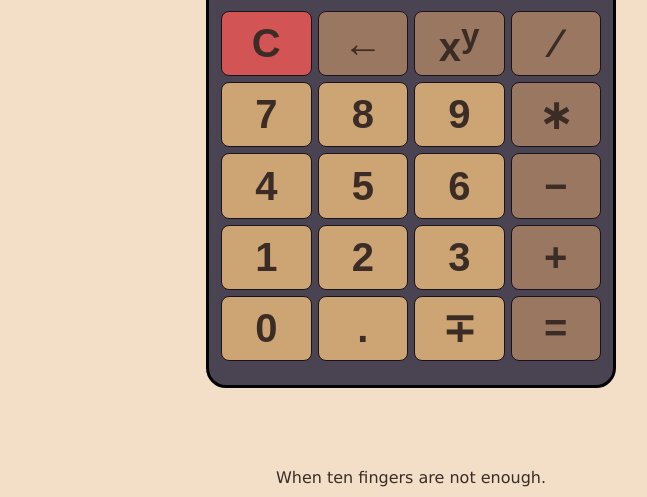
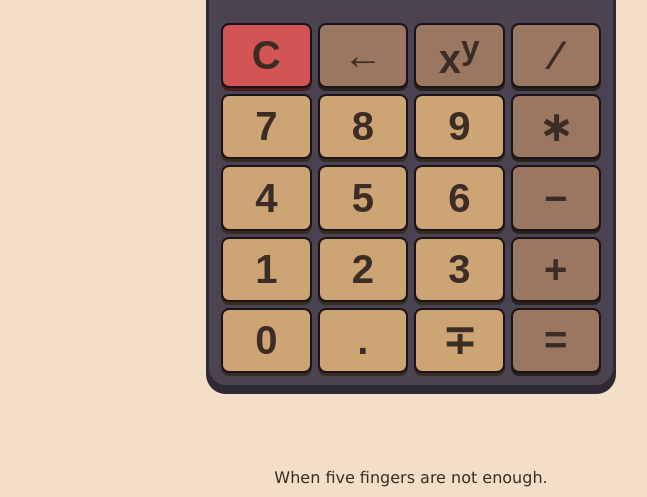
Before and after one commit to Vital-uK/Calculator, a plain HTML site: page index.html in a window 1280 px wide. Shown: the part 303-800 px from the top of the page, without its empty margins (229-876 px from the left). Drawn offline with Linux system fonts and the light colour scheme.

Commit message:
add shadows and button animation

```diff
--- a/index.html
+++ b/index.html
@@ -27,36 +27,36 @@
 
             <div class="button-container">
                 <div class="button-column">
-                    <button class="calc-button" id="clear">C</button>
-                    <button class="calc-button">7</button>
-                    <button class="calc-button">4</button>
-                    <button class="calc-button">1</button>
-                    <button class="calc-button">0</button>
+                    <button value="clear"  class="calc-button" id="clear">C</button>
+                    <button value="7" class="calc-button">7</button>
+                    <button value="4" class="calc-button">4</button>
+                    <button value="1" class="calc-button">1</button>
+                    <button value="0" class="calc-button">0</button>
                 </div>
                 <div class="button-column">
-                    <button class="calc-button brown">&larr;</button>
-                    <button class="calc-button">8</button>
-                    <button class="calc-button">5</button>
-                    <button class="calc-button">2</button>
-                    <button class="calc-button">.</button>
+                    <button value="back" class="calc-button brown">&larr;</button>
+                    <button value="8" class="calc-button">8</button>
+                    <button value="5" class="calc-button">5</button>
+                    <button value="2" class="calc-button">2</button>
+                    <button value="." class="calc-button">.</button>
                 </div>
                 <div class="button-column">
-                    <button class="calc-button brown">x<sup>y</sup></button>
-                    <button class="calc-button">9</button>
-                    <button class="calc-button">6</button>
-                    <button class="calc-button">3</button>
-                    <button class="calc-button">&#8723;</button>
+                    <button value="**" class="calc-button brown">x<sup>y</sup></button>
+                    <button value="9" class="calc-button">9</button>
+                    <button value="6" class="calc-button">6</button>
+                    <button value="3" class="calc-button">3</button>
+                    <button value="-+" class="calc-button">&#8723;</button>
                 </div>
                 <div class="button-column">
-                    <button class="calc-button brown">&#8725;</button>
-                    <button class="calc-button brown">&lowast;</button>
-                    <button class="calc-button brown">&minus;</button>
-                    <button class="calc-button brown">+</button>
-                    <button class="calc-button brown">=</button>
+                    <button value="/" class="calc-button brown">&#8725;</button>
+                    <button value="*" class="calc-button brown">&lowast;</button>
+                    <button value="-" class="calc-button brown">&minus;</button>
+                    <button value="+" class="calc-button brown">+</button>
+                    <button value="=" class="calc-button brown">=</button>
                 </div>
             </div>
         </div>
     </div>
-    <div class="footer">When ten fingers are not enough.</div>
+    <div class="footer">When five fingers are not enough.</div>
 </body>
 </html>
--- a/style.css
+++ b/style.css
@@ -26,21 +26,23 @@ body {
     text-align: end;
     padding: 12px;
     color: #1C121A;
-    border: 1px solid #1C121A;
-    border-radius: 8px;
+    border: 2px solid #1C121A;
+    border-radius: 10px;
     background: #CDA474;
 }
 
 .calc-model {
-    margin: 16px 6px;
+    margin: 6px 0px 16px;
     font-size: 20px;
+    border-bottom: 0.5px solid #1C121A;
 }
 
 .screen {
     height: 100px;
-    border: 1px solid #1C121A;
+    border: 2px solid #1C121A;
     border-radius: 8px;
     background: #A4B4CD;
+    box-shadow: inset 1px 1px 2px 1px #545c68;
 }
 
 .upper-screen, .main-screen {
@@ -55,7 +57,6 @@ body {
 .upper-screen {
     height: 30px;
     font-size: 20px;
-
 }
 
 .main-screen {
@@ -76,11 +77,12 @@ body {
     justify-content: space-between;
     width: 380px;
     height: 560px;
-    border: 3px solid;
+    border: 3px solid #2e2a35;
     border-radius: 20px;
     background: #494352;
     margin: 24px;
     padding: 12px;
+    box-shadow: 0 6px #2e2a35;
 }
 
 .button-container {
@@ -88,7 +90,7 @@ body {
     justify-content: space-between;
     height: 350px;
     gap: 6px;
-    margin: 12px 0px;
+    margin: 12px 0px 0px;
 }
 
 .button-column {
@@ -102,20 +104,38 @@ body {
 .calc-button {
     flex: 1;
     box-sizing: border-box;
-    border: 1px solid #1C121A;
+    border: 2px solid #1C121A;
     background: #CDA474;
     border-radius: 8px;
     font-weight: 900;
     font-size: 40px;
     color: #3b2d25;
+    box-shadow: 0 3px #382c1f;
+}
+
+.calc-button:active {
+    transform: translateY(2px);
+    box-shadow: 0 1px
 }
 
 .calc-button.brown {
     background: #9A7761;
+    box-shadow: 0 3px #2b211b;
+}
+
+.calc-button.brown:active {
+    transform: translateY(2px);
+    box-shadow: 0 1px
 }
 
 #clear {
     background: #D25454;
+    box-shadow: 0 3px #461e1e;
+}
+
+#clear:active {
+    transform: translateY(2px);
+    box-shadow: 0 1px
 }
 
 .logo {
```
